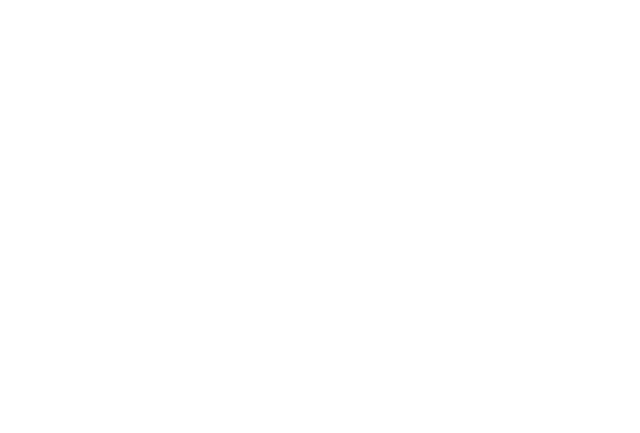
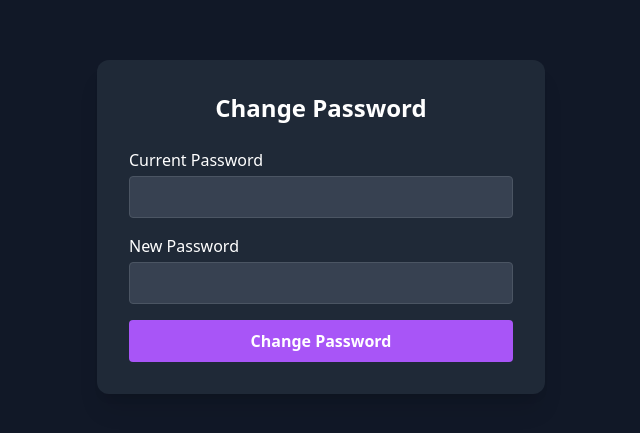
Before and after one commit to andriikamanin/auth-service-spring-boot, a React (Vite) app in the folder frontend/frontend/: page /change-password in a window 1280 px wide. Before the commit this address had no page. Shown: the part 173-606 px from the top of the page, without its empty margins (319-959 px from the left). Built offline with nearby package versions, Linux system fonts and the light colour scheme.

Commit message:
Added password change page + transition to profile

```diff
--- a/frontend/frontend/package.json
+++ b/frontend/frontend/package.json
@@ -10,6 +10,7 @@
     "preview": "vite preview"
   },
   "dependencies": {
+    "jwt-decode": "^4.0.0",
     "react": "^19.1.0",
     "react-dom": "^19.1.0",
     "react-router-dom": "^7.6.2"
--- a/frontend/frontend/src/App.tsx
+++ b/frontend/frontend/src/App.tsx
@@ -3,6 +3,8 @@
 import RegisterPage from "./pages/RegisterPage";
 import CheckEmailPage from "./pages/CheckEmailPage";
 import VerifyEmailPage from "./pages/VerifyEmailPage";
+import ProfilePage from "./pages/ProfilePage";
+import ChangePasswordPage from "./pages/ChangePasswordPage";
 
 function App() {
   return (
@@ -12,6 +14,8 @@
         <Route path="/register" element={<RegisterPage />} />
         <Route path="/check-email" element={<CheckEmailPage />} />
         <Route path="/verify-email" element={<VerifyEmailPage />} />
+        <Route path="/profile" element={<ProfilePage />} />
+        <Route path="/change-password" element={<ChangePasswordPage />} />
       </Routes>
     </Router>
   );
--- a/frontend/frontend/src/components/LoginCard.tsx
+++ b/frontend/frontend/src/components/LoginCard.tsx
@@ -17,8 +17,8 @@
       localStorage.setItem("accessToken", accessToken);
       localStorage.setItem("refreshToken", refreshToken);
 
-      // Перенаправляем на страницу профиля или dashboard
-      navigate("/me");
+      // Перенаправляем на страницу профиля
+      navigate("/profile");
     } catch (error) {
       console.error("Login failed", error);
       alert("Invalid credentials or unverified email");
@@ -48,8 +48,8 @@
             />
             <label
               htmlFor="email"
-              className="absolute left-0 -top-3.5 text-gray-500 text-sm transition-all
-                peer-placeholder-shown:text-base peer-placeholder-shown:text-gray-400
+              className="absolute left-0 -top-3.5 text-gray-500 text-sm transition-all \
+                peer-placeholder-shown:text-base peer-placeholder-shown:text-gray-400 \
                 peer-placeholder-shown:top-2 peer-focus:-top-3.5 peer-focus:text-purple-500 peer-focus:text-sm"
             >
               Email address
@@ -69,8 +69,8 @@
             />
             <label
               htmlFor="password"
-              className="absolute left-0 -top-3.5 text-gray-500 text-sm transition-all
-                peer-placeholder-shown:text-base peer-placeholder-shown:text-gray-400
+              className="absolute left-0 -top-3.5 text-gray-500 text-sm transition-all \
+                peer-placeholder-shown:text-base peer-placeholder-shown:text-gray-400 \
                 peer-placeholder-shown:top-2 peer-focus:-top-3.5 peer-focus:text-purple-500 peer-focus:text-sm"
             >
               Password
--- /dev/null
+++ b/frontend/frontend/src/pages/ChangePasswordPage.tsx
@@ -0,0 +1,65 @@
+// src/pages/ChangePasswordPage.tsx
+import React, { useState } from "react";
+import { useNavigate } from "react-router-dom";
+import axios from "../api/axios";
+
+const ChangePasswordPage = () => {
+  const [currentPassword, setCurrentPassword] = useState("");
+  const [newPassword, setNewPassword] = useState("");
+  const navigate = useNavigate();
+
+  const handleSubmit = async (e: React.FormEvent) => {
+    e.preventDefault();
+    try {
+      const accessToken = localStorage.getItem("accessToken");
+      await axios.post(
+        "/api/auth/change-password",
+        { currentPassword, newPassword },
+        { headers: { Authorization: `Bearer ${accessToken}` } }
+      );
+      alert("Password changed successfully");
+      navigate("/profile"); // редирект после успешной смены
+    } catch (error) {
+      console.error("Failed to change password", error);
+      alert("Error changing password");
+    }
+  };
+
+  return (
+    <div className="min-h-screen flex items-center justify-center bg-gray-900 text-white">
+      <div className="max-w-md w-full bg-gray-800 p-8 rounded-xl shadow-xl space-y-6">
+        <h2 className="text-2xl font-bold text-center">Change Password</h2>
+        <form onSubmit={handleSubmit} className="space-y-4">
+          <div>
+            <label className="block mb-1">Current Password</label>
+            <input
+              type="password"
+              value={currentPassword}
+              onChange={(e) => setCurrentPassword(e.target.value)}
+              className="w-full p-2 rounded bg-gray-700 text-white border border-gray-600"
+              required
+            />
+          </div>
+          <div>
+            <label className="block mb-1">New Password</label>
+            <input
+              type="password"
+              value={newPassword}
+              onChange={(e) => setNewPassword(e.target.value)}
+              className="w-full p-2 rounded bg-gray-700 text-white border border-gray-600"
+              required
+            />
+          </div>
+          <button
+            type="submit"
+            className="w-full py-2 bg-purple-500 hover:bg-purple-700 rounded text-white font-semibold"
+          >
+            Change Password
+          </button>
+        </form>
+      </div>
+    </div>
+  );
+};
+
+export default ChangePasswordPage;
--- /dev/null
+++ b/frontend/frontend/src/pages/ProfilePage.tsx
@@ -0,0 +1,46 @@
+import React from "react";
+import { jwtDecode } from "jwt-decode";
+import { useNavigate } from "react-router-dom";
+
+type DecodedToken = {
+  sub: string;
+  email: string;
+  roles: string[];
+  iat: number;
+  exp: number;
+};
+
+const ProfilePage = () => {
+  const navigate = useNavigate();
+  const accessToken = localStorage.getItem("accessToken");
+
+  const decoded: DecodedToken | null = accessToken
+    ? jwtDecode<DecodedToken>(accessToken)
+    : null;
+
+  return (
+    <div className="min-h-screen flex items-center justify-center bg-gray-900 text-white">
+      <div className="max-w-md w-full p-8 bg-gray-800 rounded-xl shadow-xl space-y-6">
+        <h1 className="text-3xl font-bold text-center">Your Profile</h1>
+        {decoded ? (
+          <div className="space-y-2">
+            <p><strong>Email:</strong> {decoded.email}</p>
+            <p><strong>Roles:</strong> {decoded.roles.join(", ")}</p>
+            <p><strong>User ID:</strong> {decoded.sub}</p>
+
+            <button
+              className="mt-4 w-full py-2 px-4 bg-purple-500 hover:bg-purple-700 rounded-md text-white font-semibold"
+              onClick={() => navigate("/change-password")}
+            >
+              Change Password
+            </button>
+          </div>
+        ) : (
+          <p>Invalid or missing token</p>
+        )}
+      </div>
+    </div>
+  );
+};
+
+export default ProfilePage;
```
Also changed, not shown: 1 other file (tests, documents, lock files or other folders).
